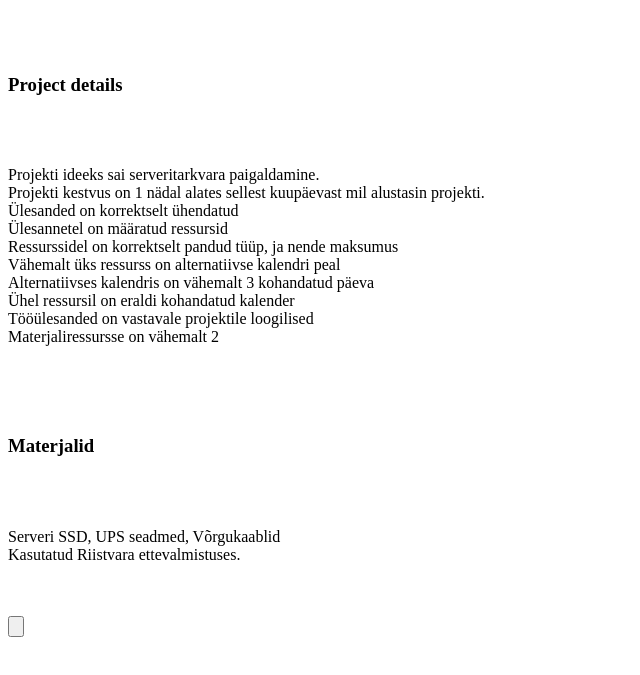
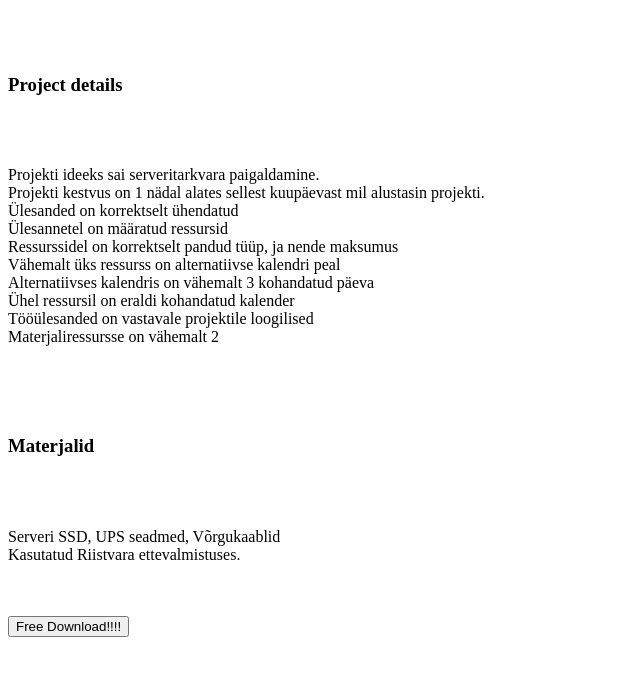
Before and after one commit to Dualifyy/TarkvaraArendusprotsessTARpe24EnriqueNiit, a plain HTML site: page Projektihaldus/projectdetails.html in a window 1280 px wide. Shown: the part 61-736 px from the top of the page, without its empty margins (0-640 px from the left). Drawn offline with Linux system fonts and the light colour scheme.

Commit message:
pls free download

```diff
--- a/Projektihaldus/projectdetails.html
+++ b/Projektihaldus/projectdetails.html
@@ -24,7 +24,7 @@
 Kasutatud Riistvara ettevalmistuses. <br></p>
 
 <br> <br>
-<input type="button" name="FreeDownload" label="Free Download" download="Serveritarkvara paigaldamine.pod">
+<input type="button" name="FreeDownload" label="Free Download" value="Free Download!!!!" download="./Serveritarkvara_paigaldamine.pod">
 
 </body>
 </html>
```
Also changed, not shown: 2 other files.
